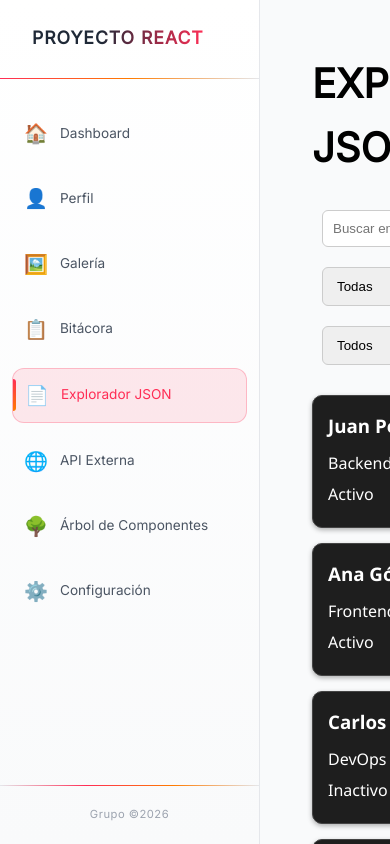
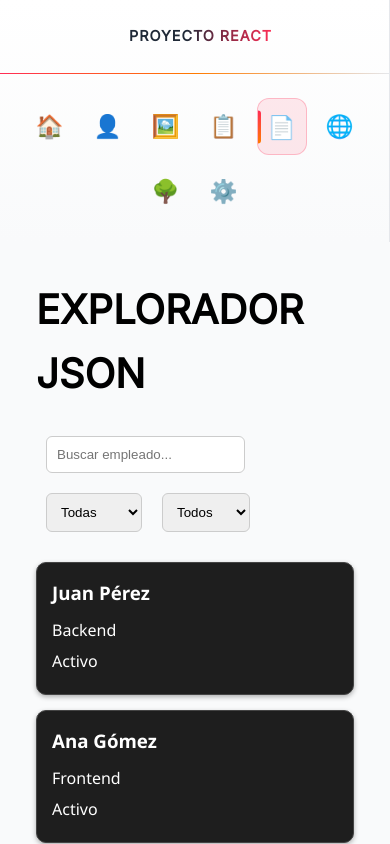
Before and after one commit to Carloslovera/proyecto_react, a React (Vite) app: page /json-explorer in a window 390 px wide. Shown: the top 844 px of the page. Built offline with nearby package versions, Linux system fonts and the light colour scheme.

Commit message:
Ajuste de layout y sidebar a dispositivos móviles

```diff
--- a/src/components/Sidebar/Sidebar.css
+++ b/src/components/Sidebar/Sidebar.css
@@ -191,3 +191,75 @@
 .sidebar--collapsed .sidebar__footer {
   font-size: 0.6rem;
 }
+
+/* =========================
+   TABLETS
+========================= */
+@media (max-width: 1024px) {
+  .sidebar {
+    width: 220px;
+  }
+}
+
+/* =========================
+   CELULARES
+========================= */
+@media (max-width: 768px) {
+  .sidebar {
+    width: 100%;
+    min-height: auto;
+    height: auto;
+    position: relative;
+  }
+
+  .sidebar__logo {
+    justify-content: center;
+  }
+
+  .sidebar__nav {
+    padding: 1rem 0;
+  }
+
+  .sidebar__nav-list {
+    display: flex;
+    flex-wrap: wrap;
+    justify-content: center;
+    gap: 0.5rem;
+    padding: 0.5rem;
+  }
+
+  .sidebar__nav-item {
+    padding: 0;
+    margin: 0;
+  }
+
+  .sidebar__nav-link {
+    padding: 0.6rem;
+  }
+
+  .sidebar__footer {
+    display: none;
+  }
+}
+
+/* =========================
+   CELULARES PEQUEÑOS
+========================= */
+@media (max-width: 480px) {
+  .sidebar__logo-text {
+    font-size: 0.9rem;
+  }
+
+  .sidebar__nav-label {
+    display: none;
+  }
+
+  .sidebar__nav-icon {
+    font-size: 1.4rem;
+  }
+
+  .sidebar__nav-link {
+    justify-content: center;
+    min-width: 50px;
+  }
+}
--- a/src/layouts/Layout.css
+++ b/src/layouts/Layout.css
@@ -11,3 +11,13 @@
   transition: margin-left 0.3s ease;
   background-color: #f9fafb;
 }
+
+@media (max-width: 768px) {
+  .layout {
+    flex-direction: column;
+  }
+
+  .layout__main {
+    padding: 1rem;
+  }
+}
--- a/src/pages/ApiPage.css
+++ b/src/pages/ApiPage.css
@@ -79,3 +79,9 @@
   opacity: 0.5;
   cursor: not-allowed;
 }
+
+@media (max-width: 768px) {
+  .productos-grid {
+    grid-template-columns: 1fr;
+  }
+}
--- a/src/pages/JsonExplorerPage.css
+++ b/src/pages/JsonExplorerPage.css
@@ -39,3 +39,9 @@
   color: white;
   margin: 5px 0;
 }
+
+@media (max-width: 768px) {
+  .empleados-grid {
+    grid-template-columns: 1fr;
+  }
+}
```
